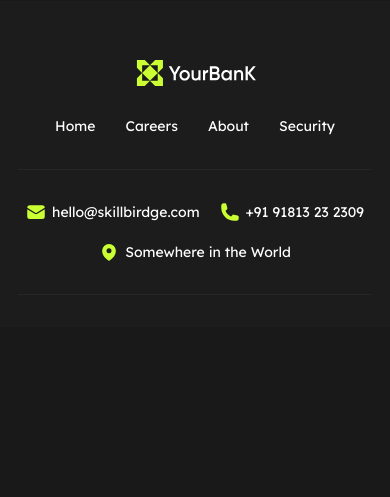
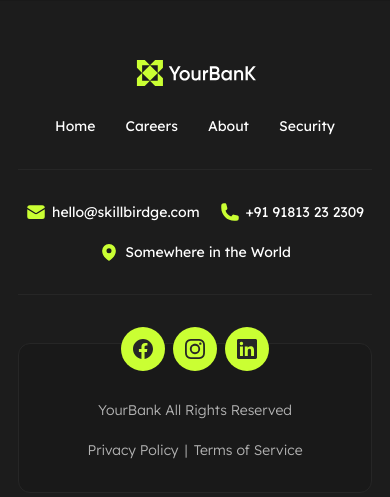
Before and after one commit to alexandreraminelli/pratica-nextjs-bank, a Next.js app: page / in a window 390 px wide. Shown: the part 953-1450 px from the top of the page. Before the commit the page ends 1280 px from the top, so only its background shows below. Built offline with nearby package versions, Linux system fonts and the light colour scheme.

Commit message:
feat(footer): footer social e legal para mobile

```diff
--- a/src/app/ui/layout/footer/Footer.tsx
+++ b/src/app/ui/layout/footer/Footer.tsx
@@ -1,6 +1,7 @@
 import LogoLink from "@/app/ui/logo/LogoLink"
 import FooterContact from "./components/FooterContact"
 import FooterNav from "./components/FooterNav"
+import FooterEnd from "./components/FooterEnd"
 
 /**
  * Rodapé do site.
@@ -21,6 +22,7 @@ export default function Footer() {
       <FooterContact />
 
       {/* Redes sociais e legal */}
+      <FooterEnd />
     </footer>
   )
 }
--- /dev/null
+++ b/src/app/ui/layout/footer/components/FooterEnd.tsx
@@ -0,0 +1,62 @@
+import Link from "next/link"
+import FooterSocial from "./FooterSocial"
+
+/**
+ * Parte final do footer com as redes sociais e informações legais do site.
+ * @author Alexandre Raminelli
+ */
+export default function FooterEnd() {
+  return (
+    <div
+      className="md:flex flex-row items-center justify-between
+      md:bg-gray-10 md:border border-gray-15 rounded-full"
+    >
+      {/* Redes sociais */}
+      <FooterSocial className="max-md:-mb-7" />
+      {/* FooterLegal */}
+      <FooterLegal />
+    </div>
+  )
+}
+
+/** Informações legais do site no footer. */
+function FooterLegal() {
+  return (
+    <section
+      className="flex max-md:flex-col md:flex-row items-center
+      max-md:pt-14 max-md:pb-8 max-md:px-6 gap-5
+      md:p-3
+      text-gray-70 font-light max-md:text-sm
+      max-md:bg-gray-10 rounded-xl max-md:border border-gray-15"
+    >
+      {/* Todos os direitos reservados */}
+      <p>YourBank All Rights Reserved</p>
+
+      {/* Links legais */}
+      <p>
+        <LegalLink href="/privacy-policy" text="Privacy Policy" />
+        |
+        <LegalLink href="/terms-of-service" text="Terms of Service" />
+      </p>
+    </section>
+  )
+}
+/** Links legais. */
+function LegalLink({ href, text }: LegalLinkProps) {
+  return (
+    <Link
+      href={href} // rota
+      // style:
+      className="mx-1.5 hover:text-white transition-colors"
+    >
+      {text}
+    </Link>
+  )
+}
+/** Props `LegalLink`. */
+interface LegalLinkProps {
+  /** Rota pra página legal. */
+  href: string
+  /** Texto exibido. */
+  text: string
+}
--- a/src/app/ui/layout/footer/components/FooterSocial.tsx
+++ b/src/app/ui/layout/footer/components/FooterSocial.tsx
@@ -12,7 +12,7 @@ export default function FooterSocial(
   { className }: FooterSocialProps // props
 ) {
   return (
-    <div
+    <section
       className={`flex flex-row justify-center items-center gap-2
         ${className}`}
     >
@@ -22,7 +22,7 @@ export default function FooterSocial(
       <SocialButton socialMedia={instagram} />
       {/* LinkedIn */}
       <SocialButton socialMedia={linkedIn} />
-    </div>
+    </section>
   )
 }
 /** Props do `FooterSocial`. */
```
